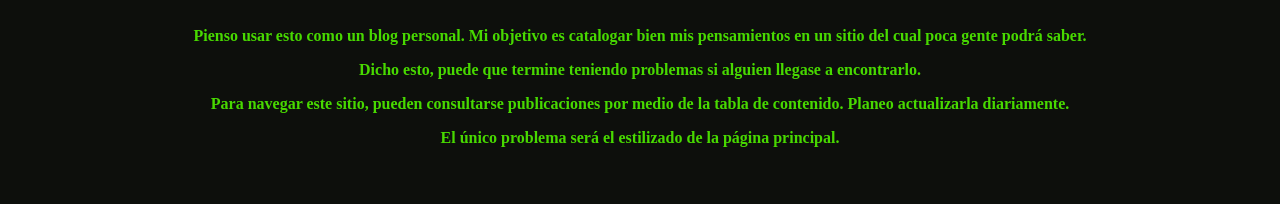
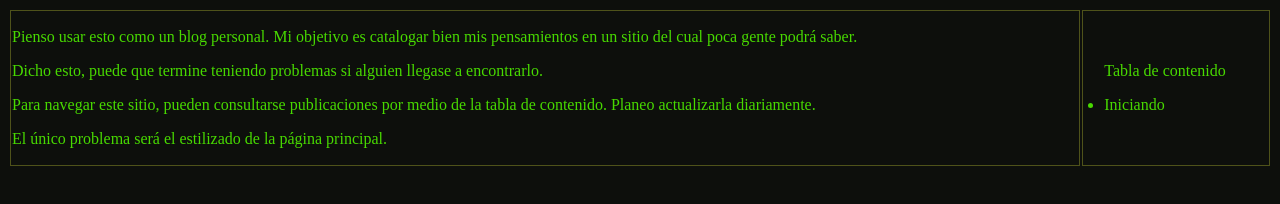
Before and after one commit to Salierian/Salierian.github.io, a plain HTML site: page index.html in a window 1280 px wide. Drawn offline with Linux system fonts and the light colour scheme.

Commit message:
5 minute styles
I'll continue tomorrow

```diff
--- a/index.html
+++ b/index.html
@@ -16,7 +16,7 @@
 
 			<tr>
 
-				<th>
+				<td class="landing">
 					<p>Pienso usar esto como un blog personal. Mi objetivo es catalogar bien mis pensamientos en un sitio del cual poca gente podrá saber.</p>
 
                 <p>Dicho esto, puede que termine teniendo problemas si alguien llegase a encontrarlo.</p>
@@ -24,7 +24,18 @@
                 <p>Para navegar este sitio, pueden consultarse publicaciones por medio de la tabla de contenido. Planeo actualizarla diariamente.</p>
 
                 <p>El único problema será el estilizado de la página principal.</p>
-				</th>
+				</td>
+
+				<td>
+
+					<ul>
+
+						<p>Tabla de contenido</p>
+						<li>Iniciando</li>
+
+					</ul>
+
+				</td>
 
 			</tr>
 
--- a/styles.css
+++ b/styles.css
@@ -4,6 +4,24 @@
 	color: #48d900;
 	margin-left: auto;
 	margin-right:auto;
+	width: 100%;
+
+	}
+
+tr, td
+	{
+
+	border: 1px solid;
+	border-collapse: collapse;
+	border-color: #4e521a;
+
+	}
+
+ul
+	{
+
+	padding-left: 20px;
+	padding-right: 5px;
 
 	}
 
@@ -12,5 +30,10 @@ body
 
 	background-color: #0d0f0c;
 
+	}
+
+.landing{
+
+	padding-right: 10px;
 
 	}
```
